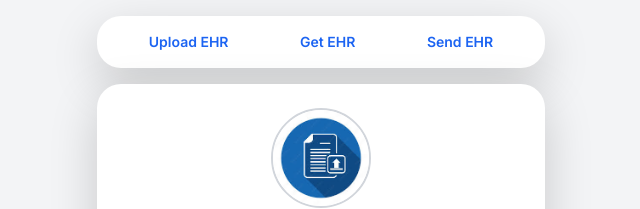
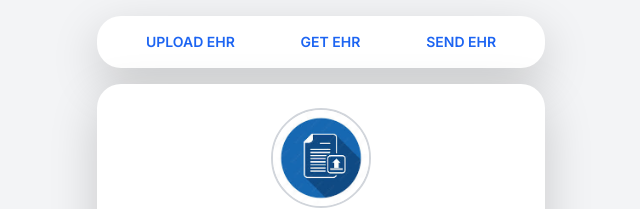
Before and after one commit to ramya72002/HealthRecordFrontend, a Next.js app: page /dashboard in a window 1280 px wide. Shown: the top 209 px of the page, without its empty margins (319-959 px from the left). Built offline with nearby package versions, Linux system fonts and the light colour scheme.

Commit message:
calender view done

```diff
--- a/src/app/(DashboardLayout)/dashboard/page.tsx
+++ b/src/app/(DashboardLayout)/dashboard/page.tsx
@@ -1,4 +1,4 @@
-"use client"; // Mark as a Client Component
+"use client";
 import React, { useState, useEffect } from "react";
 import Image from "next/image";
 import { useRouter } from "next/navigation";
@@ -9,17 +9,20 @@ import "react-toastify/dist/ReactToastify.css"; // Toastify CSS
 const Home = () => {
   const router = useRouter();
   const [userId, setUserId] = useState("");
+  const [qrCodeUrl, setQrCodeUrl] = useState<string | null>(null);
   const [loading, setLoading] = useState(true);
 
   useEffect(() => {
     // Fetch user details from localStorage
-    const fetchUserId = () => {
+    const fetchUserId = async () => {
       try {
         const userDetails = localStorage.getItem("userDetails");
         if (userDetails) {
           const parsedDetails = JSON.parse(userDetails);
           if (parsedDetails && parsedDetails.user.user_id) {
-            setUserId(parsedDetails.user.user_id);
+            const id = parsedDetails.user.user_id;
+            setUserId(id);
+            generateQrCode(id); // Generate QR code
           }
         }
       } catch (error) {
@@ -32,6 +35,15 @@ const Home = () => {
     fetchUserId();
   }, []);
 
+  const generateQrCode = async (id: string) => {
+    try {
+      const qrCodeDataUrl = await QRCode.toDataURL(id);
+      setQrCodeUrl(qrCodeDataUrl);
+    } catch (error) {
+      console.error("Error generating QR code:", error);
+    }
+  };
+
   const handleCopy = () => {
     if (userId) {
       navigator.clipboard.writeText(userId); // Copy userId to clipboard
@@ -39,13 +51,8 @@ const Home = () => {
     }
   };
 
-  const handleAddMedications = () => {
-    router.push("/add-medications"); // Navigate to Add Medications page
-  };
-
-  // Handle tab navigation
   const handleTabClick = (route: string) => {
-    router.push(route);
+    router.push(route); // Navigate to the selected route
   };
 
   return (
@@ -53,24 +60,15 @@ const Home = () => {
       {/* Tabs */}
       <div className="w-full max-w-md bg-white rounded-lg shadow-lg p-4 mb-4">
         <div className="flex justify-around">
-          <button
-            className="text-blue-600 font-semibold hover:text-blue-800"
-            onClick={() => handleTabClick("/ui/uploadehr")}
-          >
-            Upload EHR
-          </button>
-          <button
-            className="text-blue-600 font-semibold hover:text-blue-800"
-            onClick={() => handleTabClick("/ui/getehr")}
-          >
-            Get EHR
-          </button>
-          <button
-            className="text-blue-600 font-semibold hover:text-blue-800"
-            onClick={() => handleTabClick("/ui/sendehr")}
-          >
-            Send EHR
-          </button>
+          {["/ui/uploadehr", "/ui/getehr", "/ui/sendehr"].map((route, index) => (
+            <button
+              key={index}
+              className="text-blue-600 font-semibold hover:text-blue-800"
+              onClick={() => handleTabClick(route)}
+            >
+              {route.split("/")[2].replace("ehr", " EHR").replace(/ui/, "").toUpperCase()}
+            </button>
+          ))}
         </div>
       </div>
 
@@ -78,26 +76,24 @@ const Home = () => {
       <div className="w-full max-w-md bg-white rounded-lg shadow-lg p-6">
         <div className="flex justify-center">
           <Image
-            src="/images/upload.png" // Path to your image in the public folder
+            src="/images/upload.png"
             alt="Upload"
             width={100}
             height={100}
             className="rounded-full border-2 border-gray-300"
           />
         </div>
-        {/* Text */}
+
         <p className="text-sm text-gray-700 text-center mt-4 leading-relaxed">
           Share your user ID with your doctor to upload your records from them.
         </p>
 
-        {/* Loading Indicator */}
         {loading ? (
           <div className="flex justify-center mt-6">
             <div className="w-8 h-8 border-4 border-blue-500 border-t-transparent rounded-full animate-spin"></div>
           </div>
         ) : (
           <>
-            {/* User ID */}
             <div className="mt-6 text-center">
               <input
                 type="text"
@@ -108,13 +104,18 @@ const Home = () => {
               />
             </div>
 
-            {/* QR Code */}
-            {userId && (
+            {qrCodeUrl && (
               <div className="mt-6 flex flex-col items-center">
                 <p className="text-sm text-gray-700 mb-4">
                   Scan this QR code to share your User ID:
                 </p>
-                {/* <QRCode value={userId} size={150} bgColor="#ffffff" fgColor="#000000" /> */}
+                <Image
+                  src={qrCodeUrl}
+                  alt="QR Code"
+                  width={150}
+                  height={150}
+                  className="border-2 border-gray-300 rounded-lg"
+                />
               </div>
             )}
           </>
```
